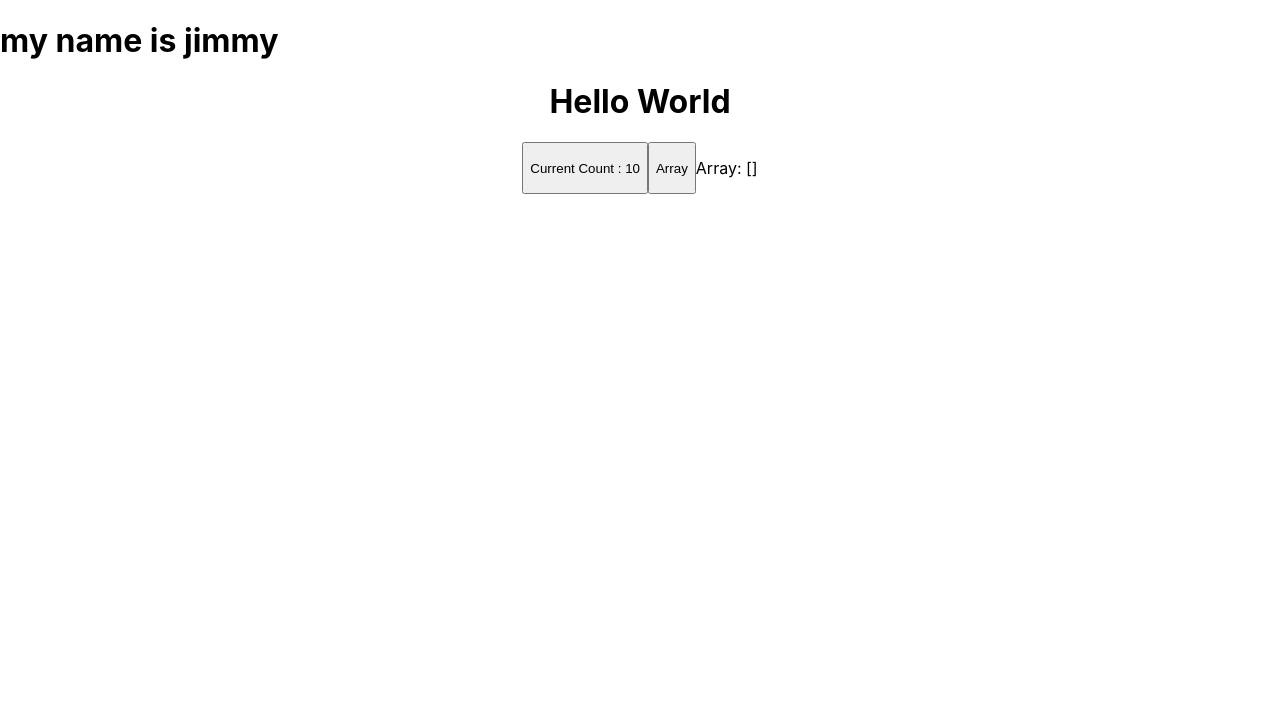
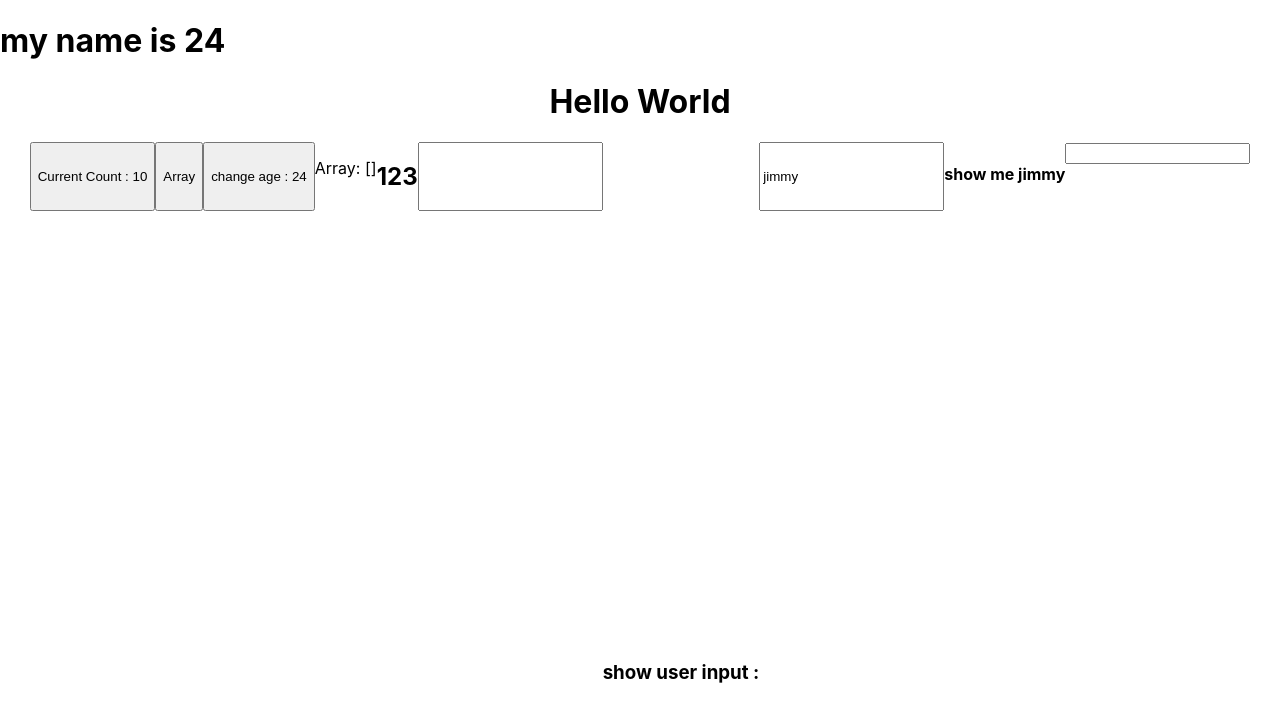
Before and after one commit to jimmy70111/pratice_react, a React (Create React App) app in the folder pratice/: page /pratice in a window 1280 px wide. Shown: the top 722 px of the page. Built offline with nearby package versions, Linux system fonts and the light colour scheme.

Commit message:
doing 2 sum in react

```diff
--- a/pratice/src/Pratice.js
+++ b/pratice/src/Pratice.js
@@ -5,6 +5,18 @@ const Pratice = () => {
 
     const [count , setCount] =  useState(10);
     const [array , setarr] =  useState([]);
+    const [name ,  setName] =  useState({ name: "jimmy" , age: 24,  arr: [1,2,3] });
+    const [userInput, SetuserInput] = useState(" ");
+
+
+
+
+
+    //Two sum
+
+
+
+
 
 
 
@@ -21,9 +33,17 @@ const Pratice = () => {
 
     useEffect(() => {
         if (count === 11) {
-            setCount(count *3);
+            setCount(count *300);
         }
     }, [count]);
+
+
+    const changeName = () =>{
+
+        setName({...name , age : 26});
+    }
+
+
 
 
 
@@ -35,14 +55,57 @@ const Pratice = () => {
 
         <div>
 
-        <Name title= "jimmy"/>
+        <Name title= {name.age}/>
         <h1  className=" reng"> Hello  World </h1>
 
 
         <div className='but'>
         <button  onClick={ () => { setCount(count +1)}}>  Current Count : {count} </button>
         <button  onClick={ChangeArr}>   Array </button>
+        <button  onClick={changeName}>   change age : {name.age} </button>
         <p>Array: [{array.join(', ')}]</p>
+        <h2> {name.arr}</h2>
+
+
+        <input
+                    type="text"
+                    placeholder="Type something..."
+                    value={userInput}
+                    onChange={(e) => SetuserInput(e.target.value)}
+                />
+
+
+        <h3 className=' hummy'> show user input : {userInput}</h3>
+
+        <input
+                    type="text"
+                    placeholder="Type something..."
+                    value={name.name}
+                    onChange={(e) => setName(  {...name ,name: e.target.value})}
+                />
+
+        <h4> show me  {name.name}</h4>
+
+
+
+
+        <div>
+        <input
+                    type="text"
+                    placeholder="Type something..."
+                    value={userInput}
+                    onChange={(e) => SetuserInput(e.target.value)}
+                />
+        </div>
+
+
+
+
+
+
+
+
+
 
 
         </div>
--- a/pratice/src/center.css
+++ b/pratice/src/center.css
@@ -13,3 +13,11 @@
     justify-content: center;
 
 }
+
+.hummy {
+    display: flex;
+    position: relative;
+    top: 500px; /* Moves it 50px down */
+    justify-content: center;
+
+}
```
